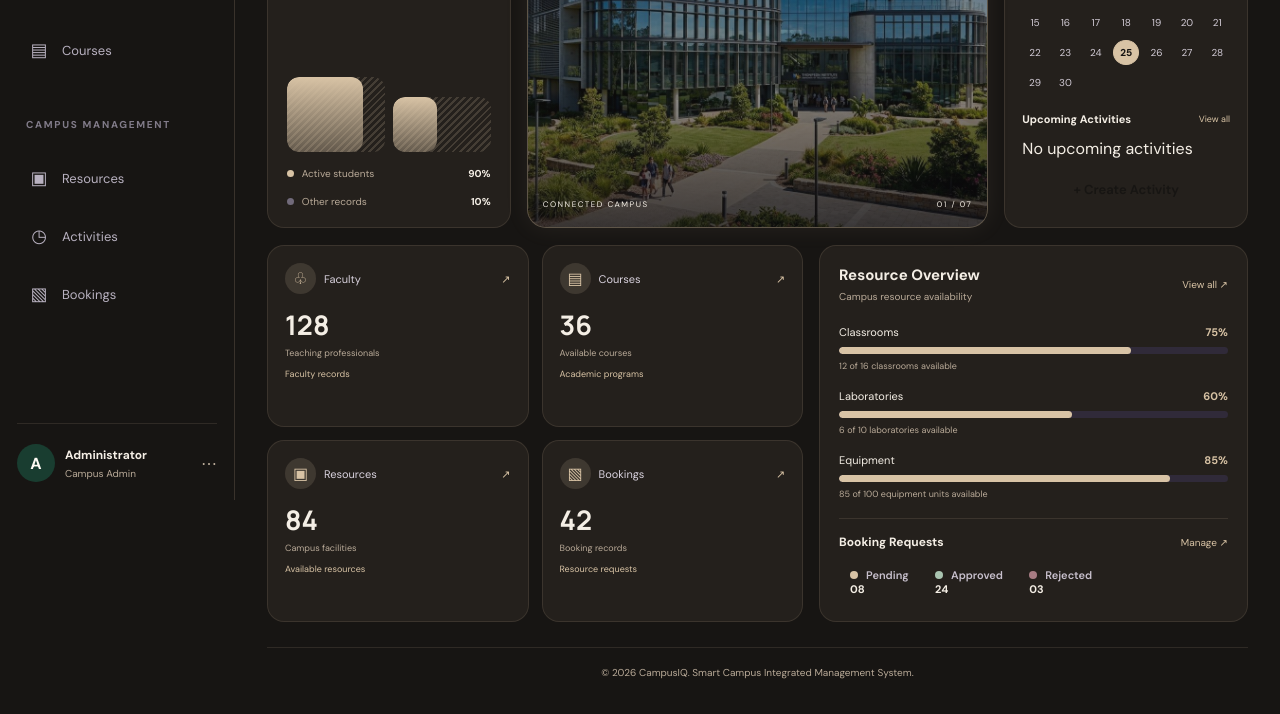
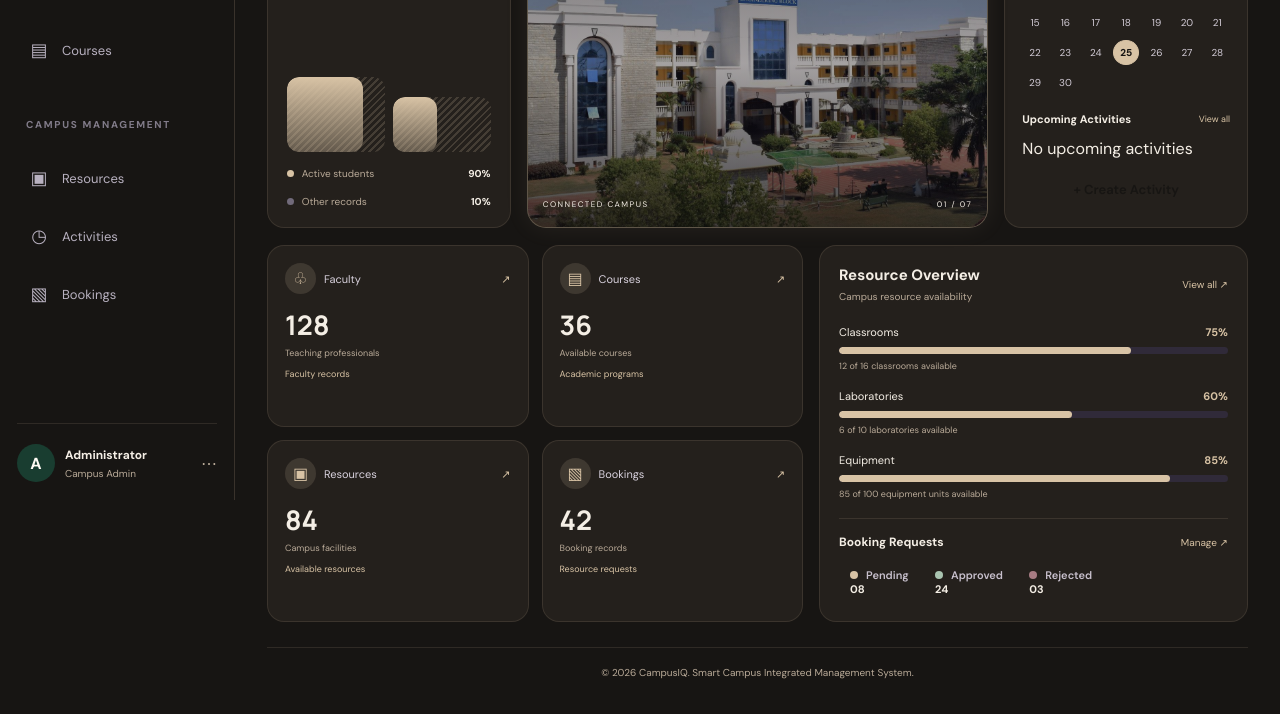
Before and after one commit to hemajagadeesh468-dot/Smart-Campus-Management-System, a plain HTML site: page frontend/dashboard.html in a window 1280 px wide. Shown: the part 300-1014 px from the top of the page. Drawn offline with Linux system fonts and the light colour scheme; files whose address does not match are found by name.

Commit message:
Add engineering block campus image

```diff
--- a/frontend/dashboard.html
+++ b/frontend/dashboard.html
@@ -120,7 +120,7 @@
             <div class="feature-card">
 
                 <img
-                    src="images/campus.jpg"
+                    src="c:\Users\Hema J\Downloads\engineering_block.jpeg"
                     alt="College Campus"
                     class="campus-image"
                 >
```
Also changed, not shown: frontend/images/engineering_block.jpeg (added).
